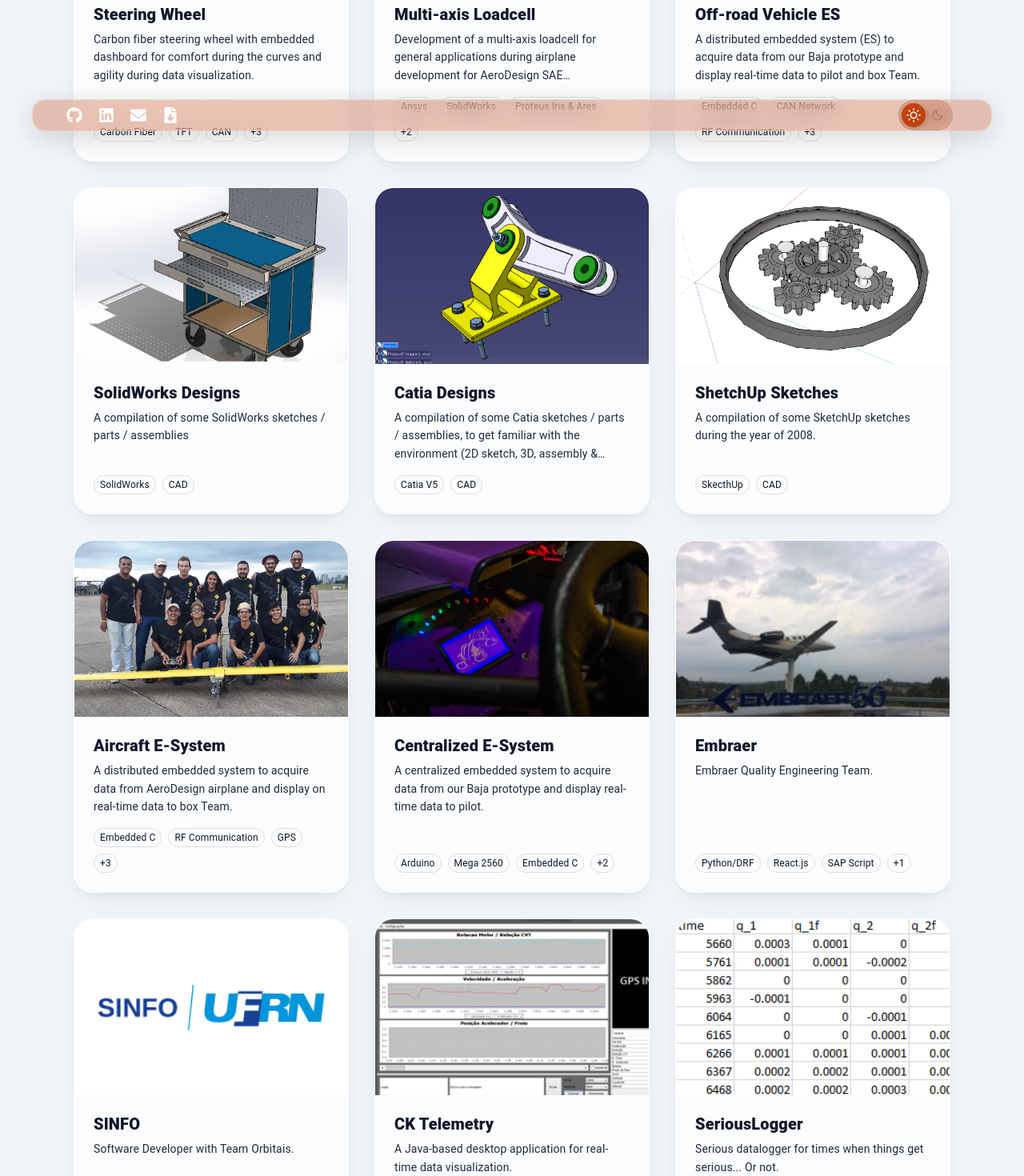
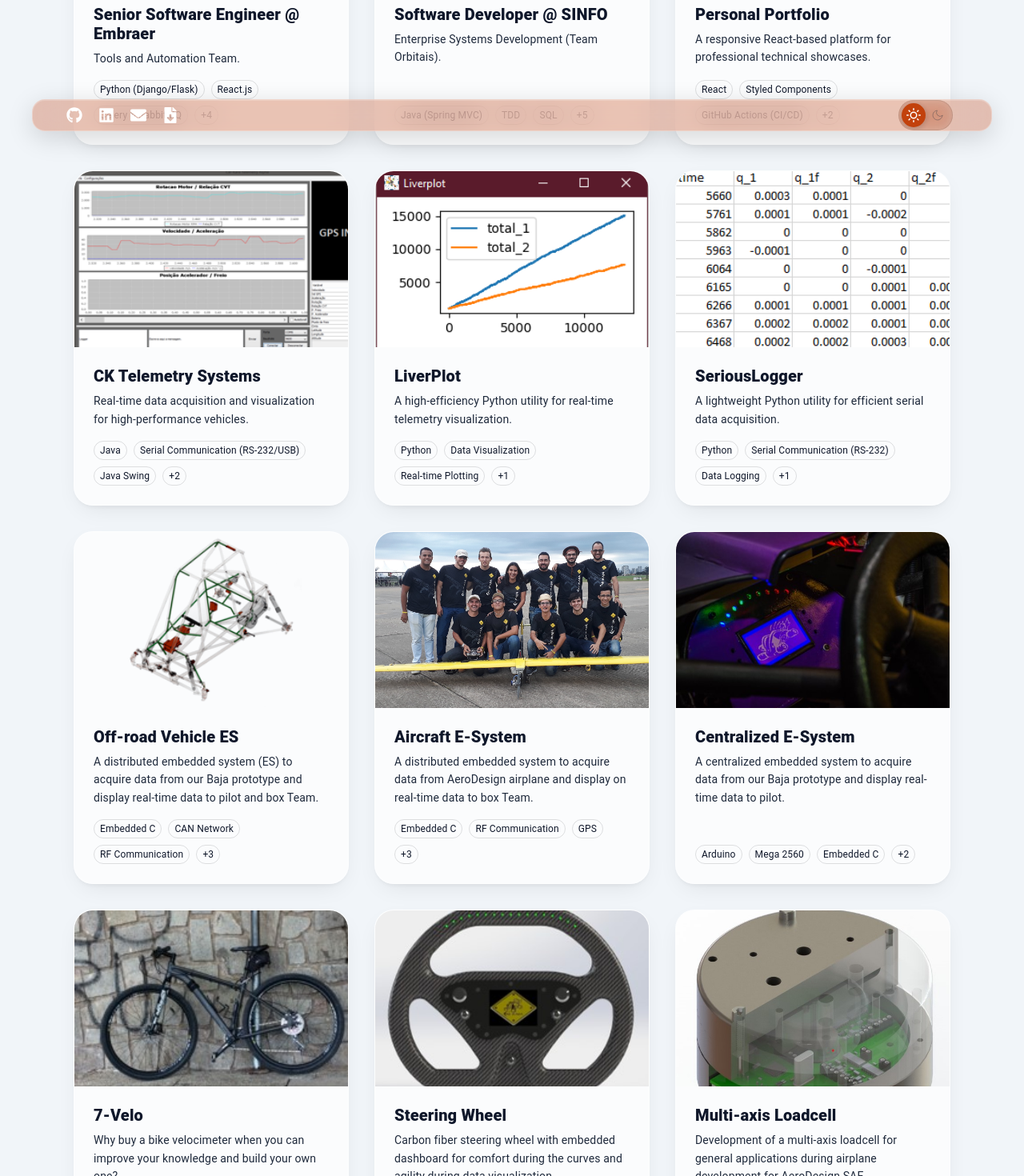
Before and after one commit to maurochiozzi/maurochiozzi.github.io, a React (Create React App) app: page /projects in a window 1280 px wide. Shown: the part 620-2090 px from the top of the page at 80% size. Built offline with nearby package versions, Linux system fonts and the light colour scheme; what ga-gtag would draw is missing.

Commit message:
update project description

```diff
--- a/src/assets/projects/embraer/index.js
+++ b/src/assets/projects/embraer/index.js
@@ -5,29 +5,28 @@ import tmb from "./tmb.jpg";
 
 export const embraer = {
   id: 2,
-  title: "Embraer",
-  caption: "Embraer Quality Engineering Team.",
+  title: "Senior Software Engineer @ Embraer",
+  caption: "Tools and Automation Team.",
   thumbnail: tmb,
   text: [
-    "At Embraer, a lot of projects were developed, going through process automation using Python, Web/SAP scrapping, to process management improvements using web development.",
-    "The main tasks during this role were the development of new scripts to reduce time spent doing repetitive tasks, quality process follow-up (Corrective Actions and Non-conformity analysis), and development of new systems to help Quality Team gain performance and improve product quality, focusing also on non-conformity reduction.",
-    "See the source to access Embraer main page and learn more about this company.",
+    "I managed the end-to-end web development lifecycle at Embraer, architecting robust Python backend solutions and responsive React frontend interfaces. I led a team of four developers to build mission-critical systems that optimized quality management and aircraft maintenance processes.",
+    "A key achievement was introducing asynchronous data pipelines using Celery and RabbitMQ to automate data scraping from legacy systems like SAP and MES. This infrastructure streamlined ETL operations for our data lake, enabling Power BI dashboards for data-driven decisions and achieving annual operational savings exceeding US$100,000.",
+    "My work focused on system performance and technical rigor, utilizing expert-level debugging and root cause evaluation to ensure the reliability of high-stakes aerospace tools.",
   ],
   source: "https://embraer.com/global/en",
   key_developers: ["Mauro Chiozzi"],
-  tools: ["Python/DRF", "React.js", "SAP Script", "Quality Tools"],
+  tools: [
+    "Python (Django/Flask)",
+    "React.js",
+    "Celery & RabbitMQ",
+    "PostgreSQL",
+    "SAP Scripting",
+    "Power BI",
+    "ETL Pipelines",
+  ],
   pictures: [
-    {
-      id: 1,
-      src: embraer1,
-    },
-    {
-      id: 2,
-      src: embraer2,
-    },
-    {
-      id: 3,
-      src: embraer3,
-    },
+    { id: 1, src: embraer1 },
+    { id: 2, src: embraer2 },
+    { id: 3, src: embraer3 },
   ],
 };
--- a/src/assets/projects/liverplot/index.js
+++ b/src/assets/projects/liverplot/index.js
@@ -2,11 +2,20 @@ export const liverplot = {
   id: 9,
   title: "LiverPlot",
   caption:
-    "Regardless of being a very good soccer team, this project is not about Liverpool. Liverplot is a simple and lightweight real-time data plot for small amount of simple series.",
+    "A high-efficiency Python utility for real-time telemetry visualization.",
   thumbnail: require("./tmb.png"),
-  text: [""],
+  text: [
+    "I developed LiverPlot as a lightweight visualization companion to SeriousLogger. By decoupling the visualization layer from the data acquisition layer, I created a modular toolkit that allows for real-time monitoring of serial data streams without the performance overhead of comprehensive telemetry suites.",
+    "The application is optimized for low-latency plotting of real-time data series. It provides an immediate feedback loop during hardware testing and rapid prototyping, allowing for the quick identification of trends, oscillations, or anomalies in sensor data as they occur.",
+    "This project reflects my focus on modular software architecture and the 'Unix philosophy' of building focused tools that do one thing well. Together with SeriousLogger, it provides a powerful, yet simple, infrastructure for hardware-software integration and validation.",
+  ],
   source: "https://github.com/maurochiozzi/liverplot",
   key_developers: ["Mauro Chiozzi"],
-  tools: ["Python", "Real-time data plot", "Git"],
+  tools: [
+    "Python",
+    "Data Visualization",
+    "Real-time Plotting",
+    "Modular Architecture",
+  ],
   pictures: [],
 };
--- a/src/assets/projects/portfolio/index.js
+++ b/src/assets/projects/portfolio/index.js
@@ -1,17 +1,23 @@
 export const portfolio = {
   id: 7,
-  title: "This Portfolio",
-  caption: "An awesome web application to show my projects to the world :D",
+  title: "Personal Portfolio",
+  caption:
+    "A responsive React-based platform for professional technical showcases.",
   thumbnail: require("./tmb.png"),
   text: [
-    "Weeell... There's no much to talk about this project.",
-    "This application born from the necessity to have an accessible and easy to use web-based application so the projects could be centralized and easily shared with all persons interested.",
-    "This is basically a React application deployed on GitHub using GitHub Pages.",
-    "The project source is open but since it has personal data and structures, it's not recommended the clone for reuse or stuffs like that. Maybe for consults... ",
-    "P.S.: have you found the easter egg? :P",
+    "I developed this platform to serve as a centralized, responsive hub for my technical projects and professional evolution. It is architected as a modular React application, focusing on clean component separation and efficient data management to ensure that project metadata and career highlights are easily maintainable.",
+    "The application demonstrates frontend best practices, including responsive design, state management, and the use of styled-components for a consistent visual identity. By treating my portfolio as a product, I ensured that the user experience is intuitive for recruiters and engineers alike.",
+    "The site is deployed through an automated CI/CD pipeline using GitHub Actions and GitHub Pages, providing a reliable and version-controlled production environment. While the source is open for reference and technical consultation, it stands as a unique reflection of my personal branding and engineering approach.",
+    "P.S.: If you look closely at the architecture, you might find a hidden easter egg! :P",
   ],
   source: "https://github.com/maurochiozzi/maurochiozzi.github.io/",
   key_developers: ["Mauro Chiozzi"],
-  tools: ["React", "GitHub Pages", "Git"],
+  tools: [
+    "React",
+    "Styled Components",
+    "GitHub Actions (CI/CD)",
+    "GitHub Pages",
+    "Responsive Design",
+  ],
   pictures: [],
 };
--- a/src/assets/projects/seriuslogger/index.js
+++ b/src/assets/projects/seriuslogger/index.js
@@ -1,11 +1,21 @@
 export const seriuslogger = {
   id: 8,
   title: "SeriousLogger",
-  caption: "Serious datalogger for times when things get serious... Or not.",
+  caption:
+    "A lightweight Python utility for efficient serial data acquisition.",
   thumbnail: require("./tmb.png"),
-  text: [""],
+  text: [
+    "I developed SeriousLogger as a streamlined Python utility for serial data logging. While complex telemetry systems are necessary for high-bandwidth environments, many projects require a minimalist, low-overhead solution for capturing and storing serial data streams.",
+    "The application focuses on reliability and ease of deployment. It automates the interface between hardware serial ports and local storage, providing a clean data-logging foundation for rapid prototyping and hardware testing without the resource demands of a full-scale telemetry suite.",
+    "This project reflects my focus on choosing the right architecture for the specific technical requirement. By avoiding unnecessary complexity, SeriousLogger ensures efficient data handling for lightweight applications where system performance and simplicity are the primary objectives.",
+  ],
   source: "https://github.com/maurochiozzi/seriouslogger",
   key_developers: ["Mauro Chiozzi"],
-  tools: ["Python", "Serial Data Logger", "Git"],
+  tools: [
+    "Python",
+    "Serial Communication (RS-232)",
+    "Data Logging",
+    "Automation",
+  ],
   pictures: [],
 };
--- a/src/assets/projects/sinfo/index.js
+++ b/src/assets/projects/sinfo/index.js
@@ -1,24 +1,24 @@
 export const sinfo = {
   id: 3,
-  title: "SINFO",
-  caption: "Software Developer with Team Orbitais.",
+  title: "Software Developer @ SINFO",
+  caption: "Enterprise Systems Development (Team Orbitais).",
   thumbnail: require("./tmb.png"),
   text: [
-    "With a total of 2 years dedicated to software development with the team Orbitais, the main responsibility was the development of new features for SINFO's software (more specific the Acervus, SIGEleições, iProject and SIGPP). ",
-    "This role helped on coding skills, with a lot of knowledge on Java language, using the TDD methodology. Speaking of, Agile Scrum was also widely used for project management.",
-    "If you want to know more about SINFO, checkout the source provided.",
+    "During my two years with Team Orbitais at SINFO, I focused on the development and maintenance of enterprise-level systems, including Acervus, SIGEleições, and iProject. I utilized Java and Spring MVC to implement core features, ensuring the scalability of applications used by thousands of users across the institution.",
+    "My technical approach relied on Test-Driven Development (TDD) and rigorous debugging to maintain high code quality and system reliability. I operated within an Agile Scrum framework, contributing to sprint planning, peer code reviews, and the continuous improvement of development workflows.",
+    "This role was foundational in developing my expertise in root cause evaluation and complex SQL database management. I focused on delivering stable, functional code that aligned technical requirements with institutional goals, establishing the professional rigor I bring to my current senior roles.",
   ],
   source: "https://info.ufrn.br/",
   key_developers: ["Mauro Chiozzi"],
   tools: [
-    "Java",
+    "Java (Spring MVC)",
     "TDD",
-    "JSF/JSP/GSP",
+    "SQL",
     "AngularJS",
-    "SQL",
+    "JSF / JSP",
     "Git",
-    "Spring MVC",
     "Agile SCRUM",
+    "Root Cause Evaluation",
   ],
   pictures: [],
 };
--- a/src/assets/projects/telemetry/index.js
+++ b/src/assets/projects/telemetry/index.js
@@ -1,37 +1,44 @@
 export const telemetry = {
   id: 6,
-  title: "CK Telemetry",
-  caption: "A Java-based desktop application for real-time data visualization.",
+  title: "CK Telemetry Systems",
+  caption:
+    "Real-time data acquisition and visualization for high-performance vehicles.",
   thumbnail: require("./tmb.png"),
   text: [
-    "A Java-based desktop application for real-time data visualization acquired from the embedded system installed on our Baja SAE vehicle and also for our AeroDesign SAE airplane.",
-    "This application receives the vehicle data through the Receiver connected on the USB port, and by reading the data as it is received, the application can match the data plot with the data rate transmission from the embedded system. Also, while the visualization is done, the application does the duty of logging the data being received in a friendly dataframe.",
-    "Besides the visualization and logging, the application relays in other features such as lapping counting; fast communication with the vehicle pilot using pre-set messages; on-time deviation calculus; runtime error output; and much more. Other features like previous lap data comparison with current lap data on time were still on development.",
-    "Unfortunately, the flex layout was not a key feature. For each purpose, for each requirement, the layout needed to be hardcoded changed, and besides being used for two different purposes (Baja and Aero) in many different competitions (local, regional, national, international), the rigid layout was shown to be a pain in the neck in every single upgrade. By this, after almost 4 years of usage and despite being developed using Java Swing, this application became obsolete, and it will be replaced by other application using modern technologies (maybe Seriouslogger and LiverPlot, let see how it goes).",
+    "I developed this Java-based mission application to provide real-time telemetry for the Baja SAE and AeroDesign SAE competition teams. The system manages high-frequency data acquisition from onboard embedded sensors, providing the engineering team with immediate visibility into vehicle performance and structural integrity.",
+    "The technical core involves low-level serial communication via USB, synchronizing incoming RF data streams with a localized processing engine. I implemented custom data-logging algorithms to generate reliable dataframes for post-run analysis, ensuring that the software maintained precise data rates without packet loss during high-speed maneuvers.",
+    "Beyond visualization, the system includes features for pilot-to-pit communication, automated lap timing, and real-time deviation calculus. Operating in high-pressure competition environments required expert-level debugging and root cause evaluation, as any system failure directly impacted the team's performance on the track or in the air.",
+    "This project provided a significant lesson in software scalability. While the Java Swing architecture served the teams for four years, the rigid layout presented technical debt that hindered rapid iteration across different vehicle configurations. This led to a strategic decision to transition toward a more modular, decoupled architecture using modern logging and plotting frameworks, prioritizing flexibility and long-term maintainability.",
   ],
   source: "",
   key_developers: ["Mauro Chiozzi"],
-  tools: ["Java", "RF Communication", "Java Swing"],
+  tools: [
+    "Java",
+    "Serial Communication (RS-232/USB)",
+    "Java Swing",
+    "RF Data Acquisition",
+    "Real-time Data Processing",
+  ],
   pictures: [
     {
       id: 1,
       src: require("./ckt-1.png"),
-      legend: "CK Telemetry on Baja SAE application",
+      legend: "CK Telemetry: Baja SAE Real-time Dashboard",
     },
     {
       id: 2,
       src: require("./ckt-2.png"),
-      legend: "CK Telemetry on AeroDesign SAE application",
+      legend: "CK Telemetry: AeroDesign Flight Analytics",
     },
     {
       id: 3,
       src: require("./ckt-3.png"),
-      legend: "CK Telemetry next steps",
+      legend: "Next-gen architecture planning",
     },
     {
       id: 4,
       src: require("./ckt-4.JPG"),
-      legend: "Receptor used to receive vehicle data from USB connection",
+      legend: "RF Receptor for USB hardware-software interface",
     },
   ],
 };
```
Also changed, not shown: src/assets/projects/index.js (+11 -11 lines), 1 other file (tests, documents, lock files or other folders).
